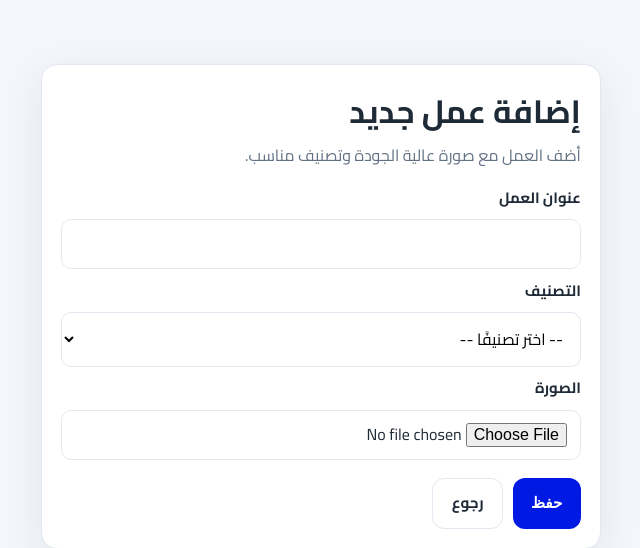
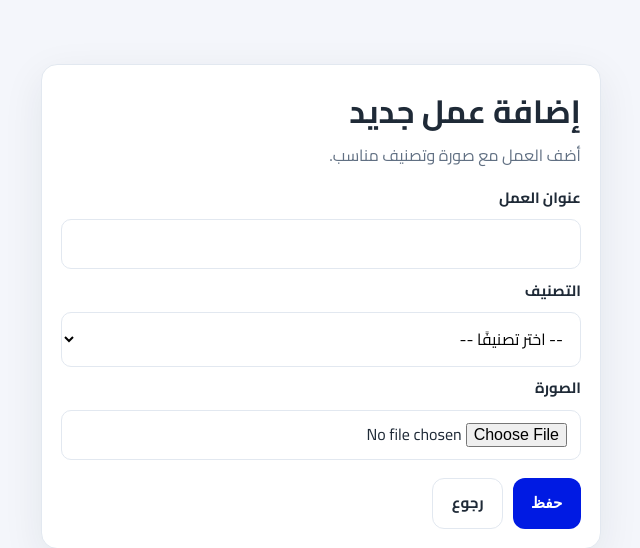
Before and after one commit to elqan3/bari, a Flask app: page /admin/works/new in a window 1280 px wide. Shown: the top 548 px of the page, without its empty margins (599-1239 px from the left). Run offline with Flask 3, Linux system fonts and the light colour scheme; the visitor is signed in with stand-in values (Sample User, id 1); data comes from the database, SQL or seed files in the repository; some libraries are stand-ins or nearby versions.

Commit message:
Update admin_work_form.html

```diff
--- a/templates/admin_work_form.html
+++ b/templates/admin_work_form.html
@@ -10,7 +10,7 @@
 <main class="container section">
     <div class="admin-form-card">
         <h1>{{ page_title }}</h1>
-        <p>أضف العمل مع صورة عالية الجودة وتصنيف مناسب.</p>
+        <p>أضف العمل مع صورة   وتصنيف مناسب.</p>
 
         <form method="POST" enctype="multipart/form-data" class="form-grid">
             <label for="title">عنوان العمل</label>
```
